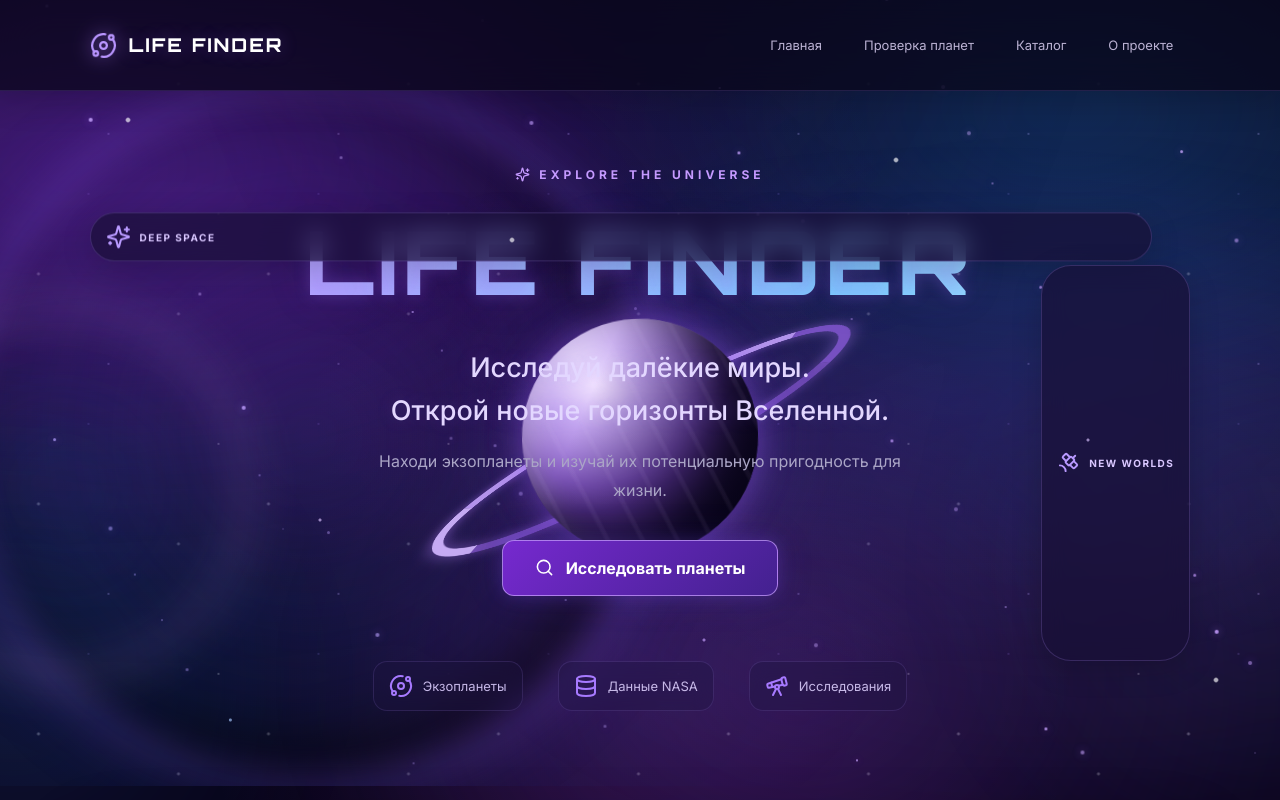
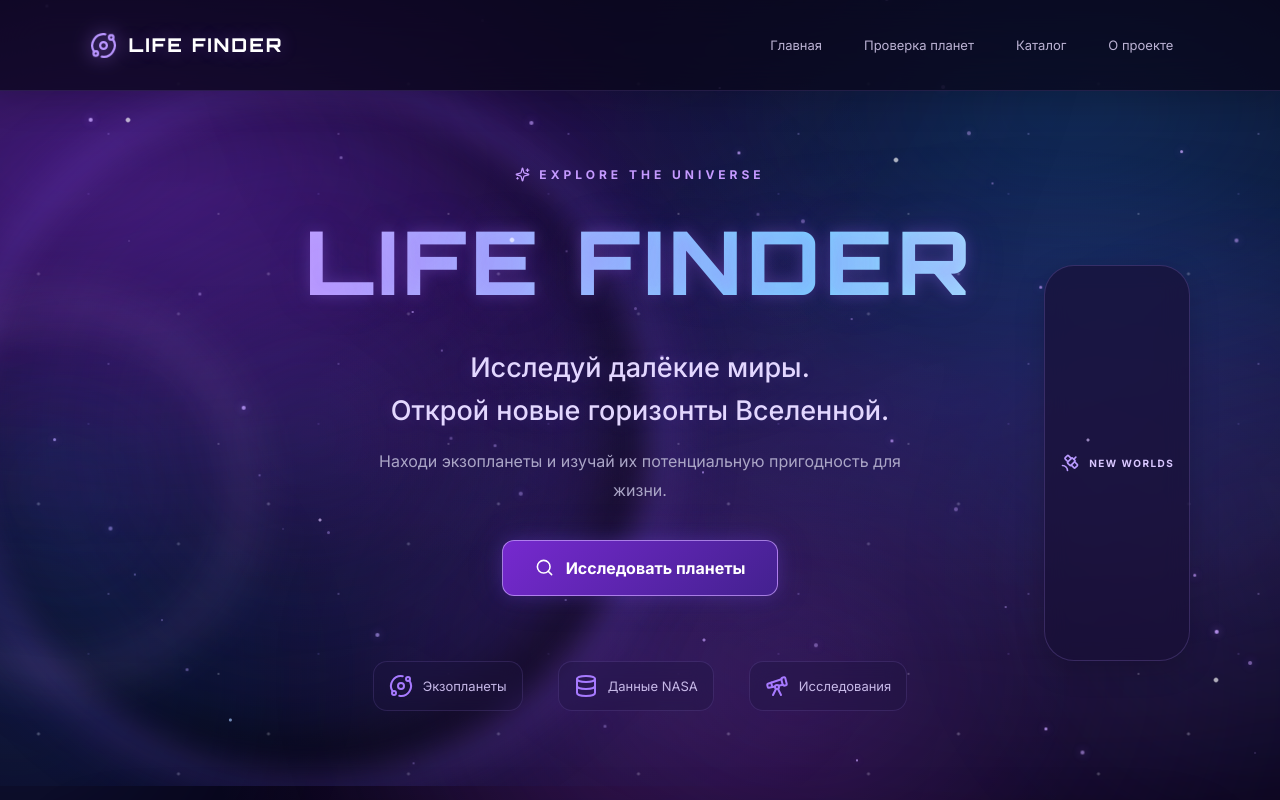
Before and after one commit to mayskk/life-finder-next, a React (Vite) app: page / in a window 1280 px wide. Shown: the top 800 px of the page. Built offline with nearby package versions, Linux system fonts and the light colour scheme.

Commit message:
Update App.jsx

```diff
--- a/src/App.jsx
+++ b/src/App.jsx
@@ -85,16 +85,24 @@ function CosmicMeteors() {
 
 function Planet() {
   return (
-    <div className="planet-scene-v2" aria-hidden="true">
-      <div className="planet-ring-v2 planet-ring-back" />
+    <div className="planet-scene-v3" aria-hidden="true">
+      <div className="planet-orbit-v3 orbit-outer-v3" />
+      <div className="planet-orbit-v3 orbit-inner-v3" />
 
-      <div className="planet-body-v2">
-        <div className="planet-light-v2" />
-        <div className="planet-shadow-v2" />
-        <div className="planet-texture-v2" />
+      <div className="planet-ring-v3 planet-ring-back-v3" />
+
+      <div className="planet-body-v3">
+        <div className="planet-atmosphere-v3" />
+        <div className="planet-clouds-v3" />
+        <div className="planet-surface-v3" />
+        <div className="planet-light-v3" />
+        <div className="planet-shadow-v3" />
       </div>
 
-      <div className="planet-ring-v2 planet-ring-front" />
+      <div className="planet-ring-v3 planet-ring-front-v3" />
+
+      <div className="planet-orbit-dot-v3 orbit-dot-one-v3" />
+      <div className="planet-orbit-dot-v3 orbit-dot-two-v3" />
     </div>
   );
 }
@@ -253,23 +261,16 @@ function App() {
 
       {activeTab === "home" && (
         <>
-          <section className="hero">
+          <section className="hero hero-split-v3">
+            <div className="hero-layout-v3">
+              <div className="hero-planet-side-v3">
                 <Planet />
-
-            <div className="hero-decoration hero-decoration-one">
-              <Stars size={25} />
-              <span>DEEP SPACE</span>
-            </div>
-
-            <div className="hero-decoration hero-decoration-two">
-              <Satellite size={23} />
-              <span>NEW WORLDS</span>
               </div>
 
               <motion.div
-              className="hero-content"
-              initial={{ opacity: 0, y: 30 }}
-              animate={{ opacity: 1, y: 0 }}
+                className="hero-content hero-content-v3"
+                initial={{ opacity: 0, x: 35 }}
+                animate={{ opacity: 1, x: 0 }}
                 transition={{ duration: 1 }}
               >
                 <div className="eyebrow">
@@ -313,6 +314,12 @@ function App() {
                   </div>
                 </div>
               </motion.div>
+            </div>
+
+            <div className="hero-decoration hero-decoration-two hero-new-worlds-v3">
+              <Satellite size={20} />
+              <span>NEW WORLDS</span>
+            </div>
           </section>
 
           <ResearchDashboard />
```
Lines whose indentation alone changed are shown as unchanged.
